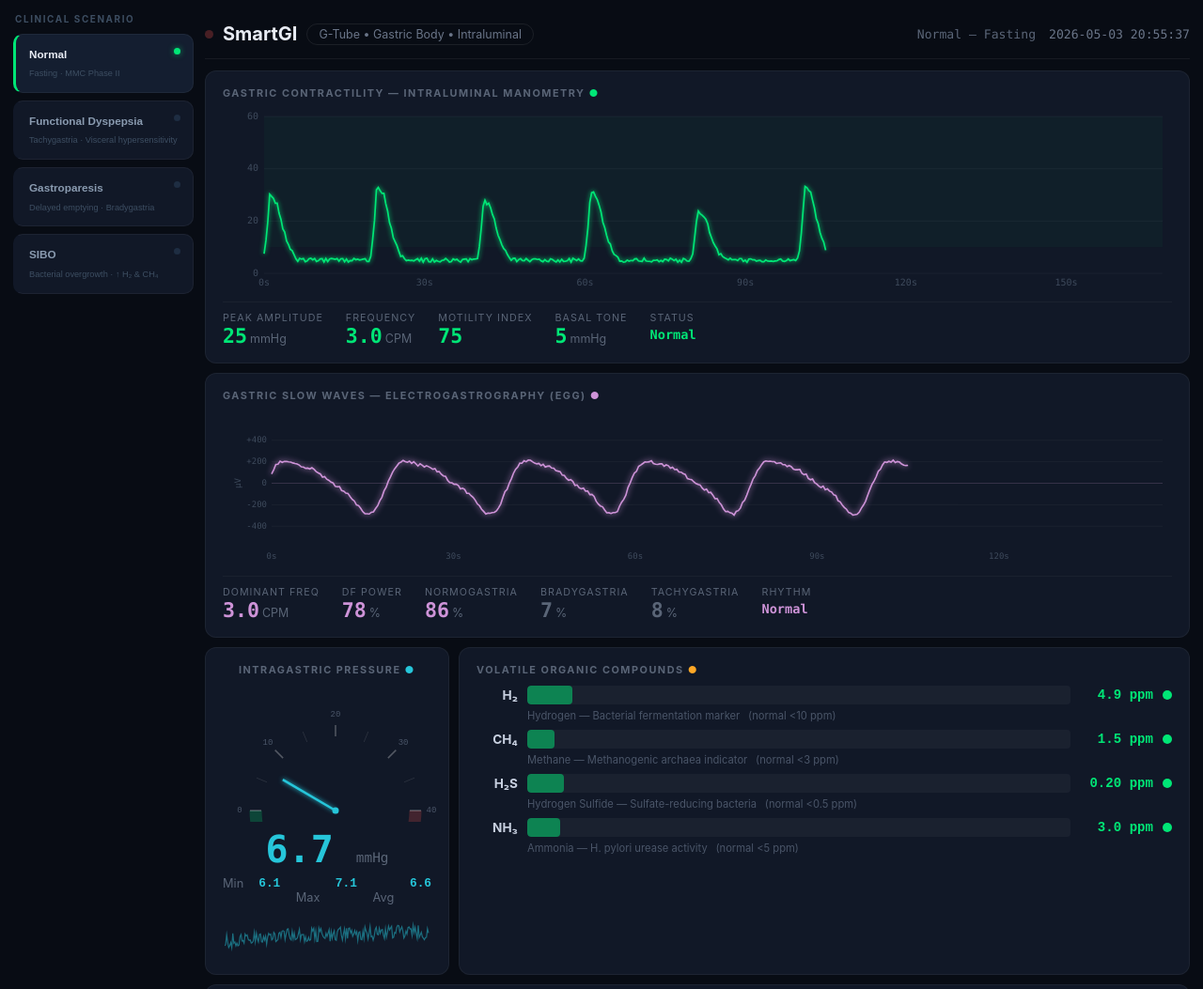
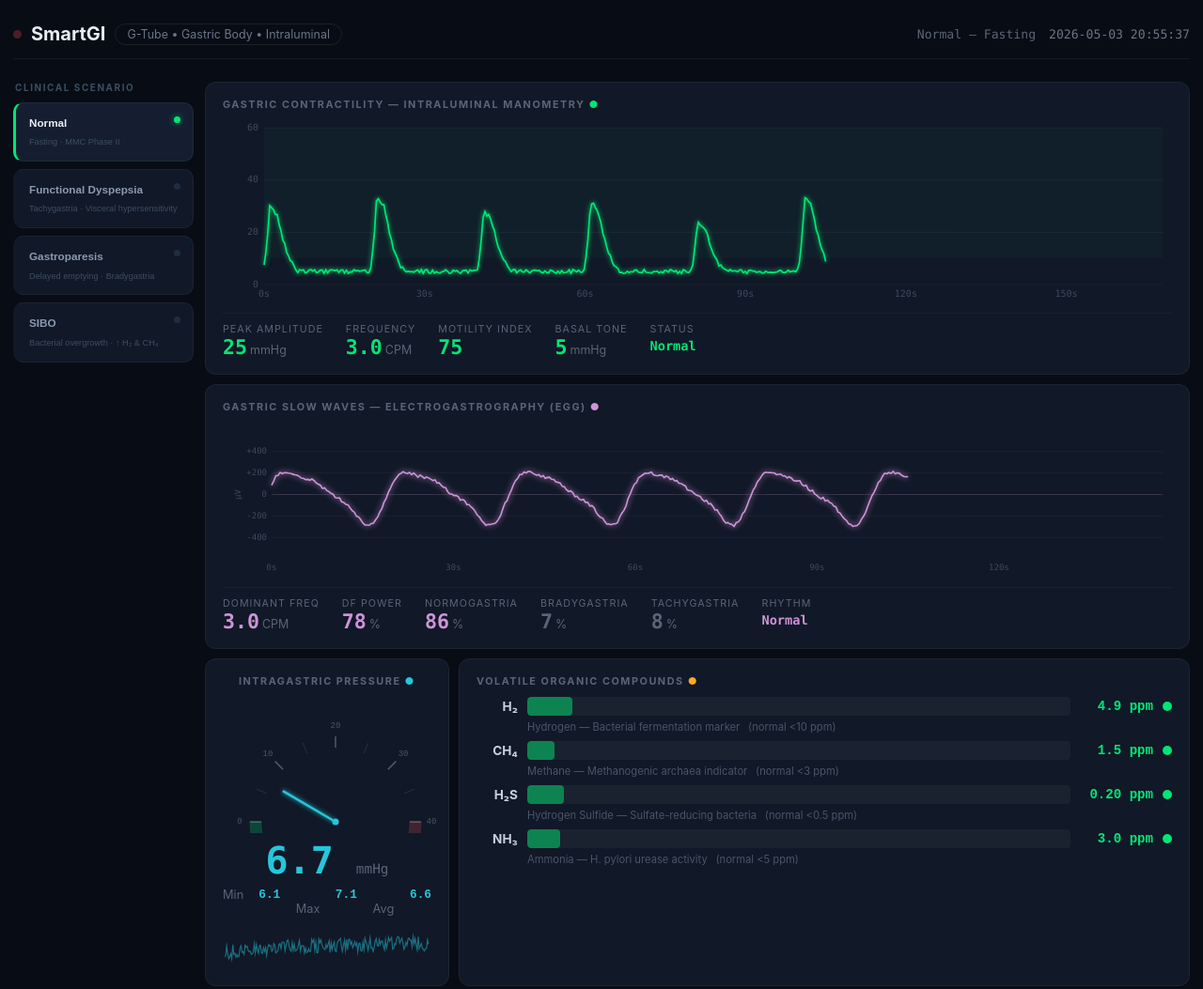
Before and after one commit to ffinalu/biosensor-tools, a plain HTML site: page gastrosense-monitor.html in a window 1280 px wide. Shown: the top 1053 px of the page at 94% size. Drawn offline with Linux system fonts and the light colour scheme.

Commit message:
Move sidebar to start below SmartGI header, level with first panel
Co-Authored-By: Claude Sonnet 4.6 <noreply@anthropic.com>

```diff
--- a/gastrosense-monitor.html
+++ b/gastrosense-monitor.html
@@ -12,9 +12,15 @@ body {
     color: #c8d0e0;
     min-height: 100vh;
     display: flex;
-    justify-content: center;
+    flex-direction: column;
+    align-items: center;
     padding: 14px;
-    gap: 0;
+}
+
+/* ══ FULL-WIDTH HEADER ══════════════════════════ */
+.top-bar-wrap {
+    width: 100%;
+    max-width: 1260px;
 }
 
 /* ══ OUTER WRAPPER ══════════════════════════════ */
@@ -24,6 +30,7 @@ body {
     width: 100%;
     max-width: 1260px;
     align-items: flex-start;
+    margin-top: 12px;
 }
 
 /* ══ SIDEBAR ════════════════════════════════════ */
@@ -275,6 +282,21 @@ body {
 </head>
 <body>
 
+<!-- ══ FULL-WIDTH HEADER ══ -->
+<div class="top-bar-wrap">
+    <div class="top-bar">
+        <div class="device-id">
+            <div class="rec"></div>
+            <strong>SmartGI</strong>
+            <span class="tag">G-Tube &bull; Gastric Body &bull; Intraluminal</span>
+        </div>
+        <div style="display:flex;align-items:center;gap:14px">
+            <span class="active-scenario-label" id="active-label">Normal — Fasting</span>
+            <span class="clock" id="clock"></span>
+        </div>
+    </div>
+</div>
+
 <div class="app-wrapper">
 
     <!-- ══ SIDEBAR: disease selector ══ -->
@@ -308,19 +330,6 @@ body {
 
     <!-- ══ MAIN MONITOR ══ -->
     <div class="monitor">
-
-        <!-- ── TOP BAR ── -->
-        <div class="top-bar">
-            <div class="device-id">
-                <div class="rec"></div>
-                <strong>SmartGI</strong>
-                <span class="tag">G-Tube &bull; Gastric Body &bull; Intraluminal</span>
-            </div>
-            <div style="display:flex;align-items:center;gap:14px">
-                <span class="active-scenario-label" id="active-label">Normal — Fasting</span>
-                <span class="clock" id="clock"></span>
-            </div>
-        </div>
 
         <!-- ── CONTRACTILITY ── -->
         <div class="panel">
```
